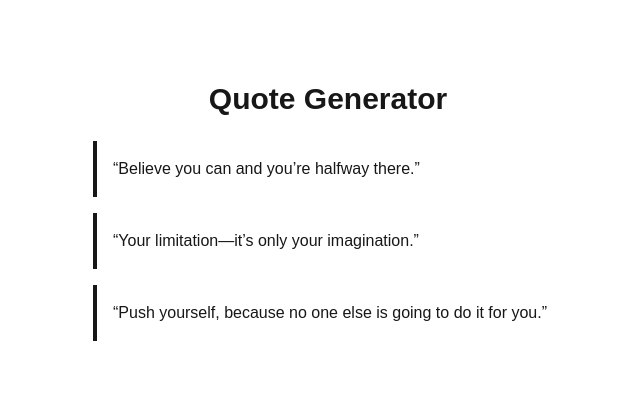
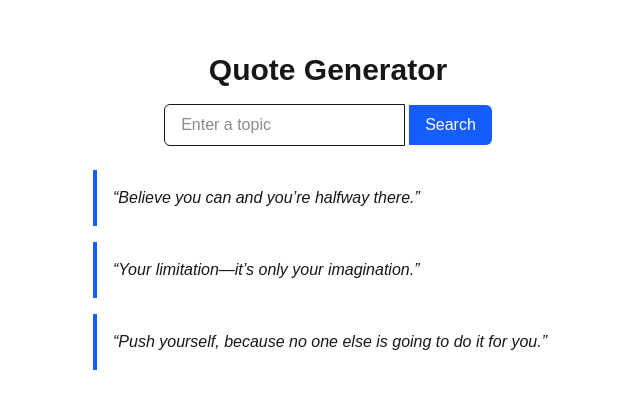
Before and after one commit to ahmedawan71/NEXIUM_Ahmed_Assign1, a Next.js app in the folder assignment-1/: page / in a window 1280 px wide. Shown: the part 189-598 px from the top of the page, without its empty margins (312-952 px from the left). Built offline with nearby package versions, Linux system fonts and the light colour scheme.

Commit message:
feat: implement server-side filtering with App Router Server Components

```diff
--- a/assignment-1/data/quotes.ts
+++ b/assignment-1/data/quotes.ts
@@ -1,7 +1,13 @@
+export interface Quote {
+  id: number;
+  text: string;
+}
 
-export const quotes = [
+export const quotes: Quote[] = [
   { id: 1, text: "Believe you can and you’re halfway there." },
   { id: 2, text: "Your limitation—it’s only your imagination." },
   { id: 3, text: "Push yourself, because no one else is going to do it for you." },
-
+  { id: 4, text: "Great things never come from comfort zones." },
+  { id: 5, text: "Dream it. Wish it. Do it." },
+  // ...more quotes
 ];
--- a/assignment-1/src/app/components/QuoteList.tsx
+++ b/assignment-1/src/app/components/QuoteList.tsx
@@ -1,11 +1,18 @@
-"use client";
-import { quotes } from "../../../data/quotes";
+import React from "react";
+import { Quote } from "../../../data/quotes";
 
-export function QuoteList() {
+interface QuoteListProps {
+  quotes: Quote[];
+}
+
+export default function QuoteList({ quotes }: QuoteListProps) {
+  if (quotes.length === 0) {
+    return <p>No quotes found for this topic.</p>;
+  }
   return (
     <div className="space-y-4">
-      {quotes.slice(0, 3).map((q) => (
-        <blockquote key={q.id} className="p-4 border-l-4">
+      {quotes.map((q) => (
+        <blockquote key={q.id} className="p-4 border-l-4 border-blue-600 italic">
           “{q.text}”
         </blockquote>
       ))}
--- /dev/null
+++ b/assignment-1/src/app/components/SearchForm.tsx
@@ -0,0 +1,25 @@
+import React from "react";
+
+interface SearchFormProps {
+  topic: string;
+}
+
+export default function SearchForm({ topic }: SearchFormProps) {
+  return (
+    <form method="GET" className="flex items-center mb-6">
+      <input
+        type="text"
+        name="topic"
+        defaultValue={topic}
+        placeholder="Enter a topic"
+        className="px-4 py-2 mr-1 border rounded-l-md focus:outline-none"
+      />
+      <button
+        type="submit"
+        className="px-4 py-2 bg-blue-600 text-white rounded-r-md hover:bg-blue-700"
+      >
+        Search
+      </button>
+    </form>
+  );
+}
--- a/assignment-1/src/app/page.tsx
+++ b/assignment-1/src/app/page.tsx
@@ -1,11 +1,26 @@
-// assignment-1/app/page.tsx
-import { QuoteList } from "./components/QuoteList";
+import { quotes as allQuotes } from "../../data/quotes";
+import SearchForm from "./components/SearchForm";
+import QuoteList from "./components/QuoteList";
 
-export default function Home() {
+/**
+ * Server Component: Home page renders on every request using App Router.
+ * It reads `topic` from searchParams, filters quotes, and re-renders.
+ */
+export default function Home({ searchParams }: { searchParams: { topic?: string } }) {
+  const topic = searchParams.topic?.trim() || "";
+
+  // Filter quotes server‑side
+  const filtered = topic
+    ? allQuotes.filter((q) =>
+        q.text.toLowerCase().includes(topic.toLowerCase())
+      )
+    : allQuotes.slice(0, 3);
+
   return (
     <main className="min-h-screen flex flex-col items-center justify-center p-6">
-      <h1 className="text-3xl font-bold mb-6">Quote Generator</h1>
-      <QuoteList />
+      <h1 className="text-3xl font-bold mb-4">Quote Generator</h1>
+      <SearchForm topic={topic} />
+      <QuoteList quotes={filtered.slice(0, 3)} />
     </main>
   );
 }
```
